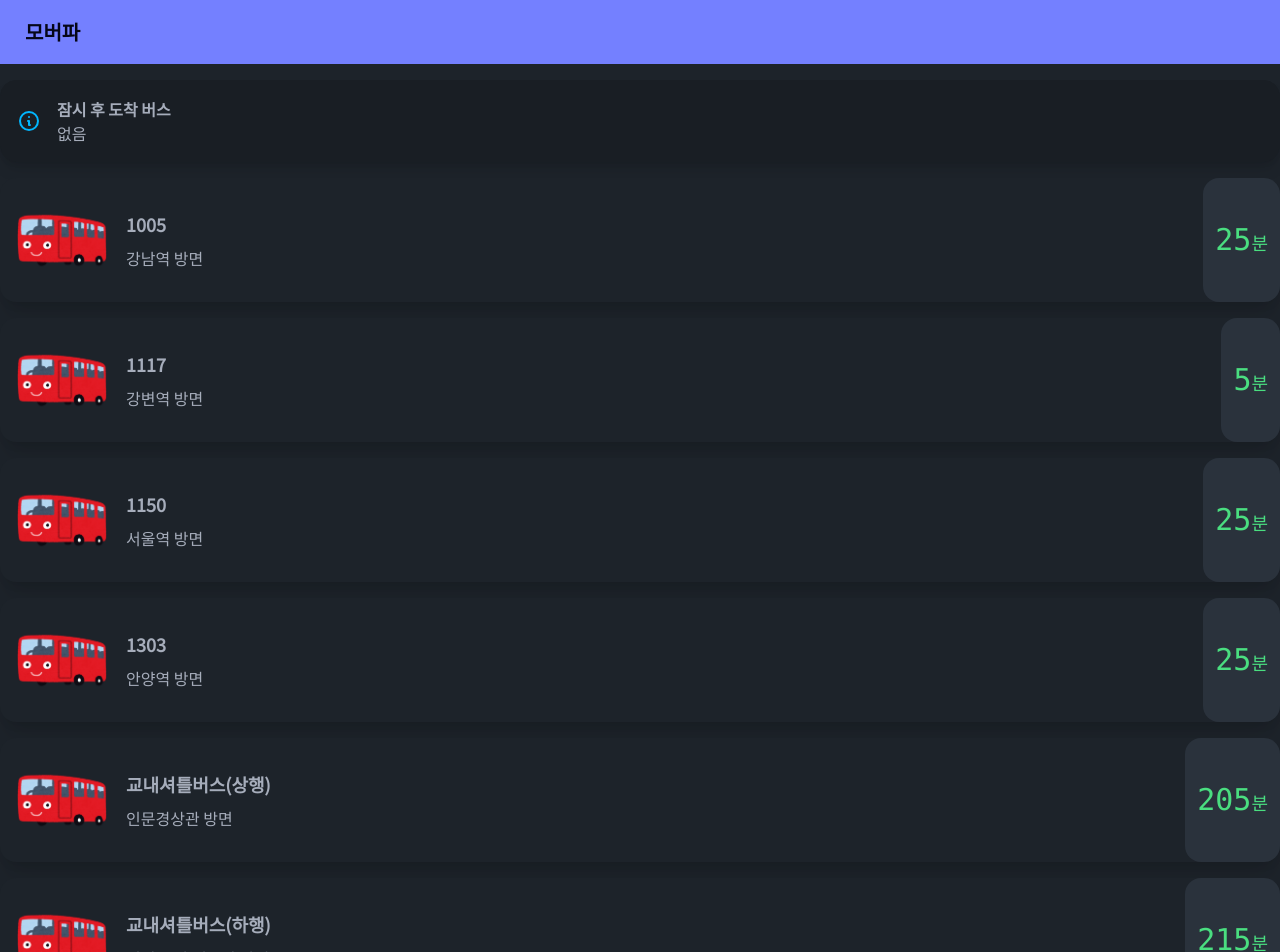
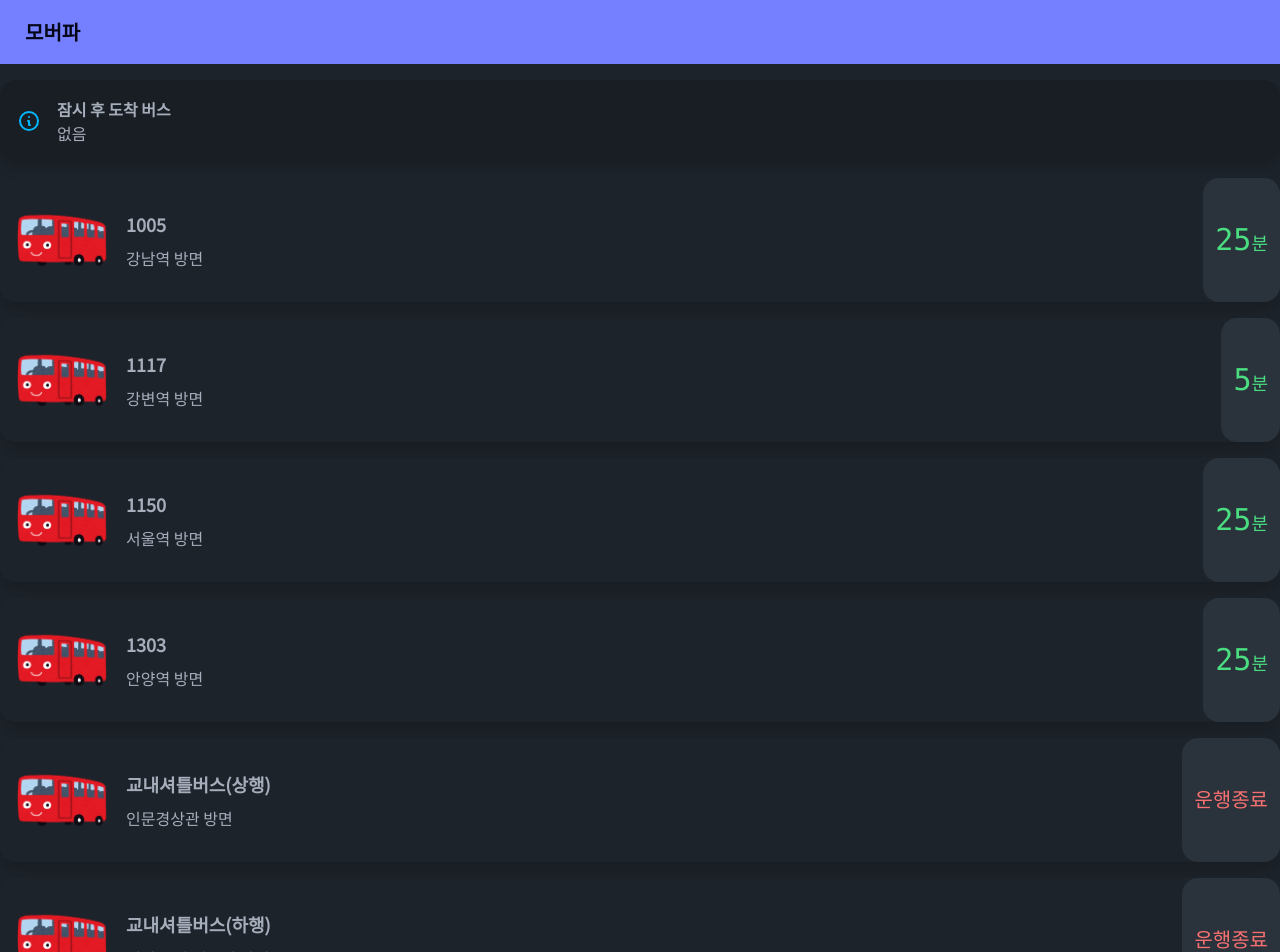
Before and after one commit to hufs-opensw-7/bus-finder, a React (Create React App) app: page / in a window 1280 px wide. Shown: the top 952 px of the page. Built offline with nearby package versions, Linux system fonts and the light colour scheme.

Commit message:
Add 운행종료

```diff
--- a/src/components/MainPage/BusCard.js
+++ b/src/components/MainPage/BusCard.js
@@ -42,6 +42,8 @@ function BusCard() {
 
           if (timeToNextBusInMinutes <= 2) {
             nextBuses[item.bus_number] = "곧 도착";
+          } else if (timeToNextBusInMinutes > 120) {
+            nextBuses[item.bus_number] = "운행종료";
           } else {
             nextBuses[item.bus_number] = timeToNextBusInMinutes;
           }
@@ -59,8 +61,8 @@ function BusCard() {
           const timeDifference = firstBusDateTime - now;
           const timeToNextBusInMinutes = Math.round(timeDifference / 60000); // Convert milliseconds to minutes
 
-          if (timeToNextBusInMinutes <= 2) {
-            nextBuses[item.bus_number] = "곧 도착";
+          if (timeToNextBusInMinutes > 120) {
+            nextBuses[item.bus_number] = "운행종료";
           } else {
             nextBuses[item.bus_number] = timeToNextBusInMinutes;
           }
@@ -93,17 +95,17 @@ function BusCard() {
               </p>
             </div>
 
-            <div className="content-center p-3 bg-neutral rounded-box text-green-400">
+            <div className={`content-center p-3 bg-neutral rounded-box ${timeToNextBuses[busNumber] === "운행종료" ? "text-red-400" : "text-green-400"}`}>
               <span
                 className={`font-mono ${
-                  timeToNextBuses[busNumber] === "곧 도착"
+                  timeToNextBuses[busNumber] === "곧 도착" || timeToNextBuses[busNumber] === "운행종료"
                     ? "text-base lg:text-xl"
                     : "text-xl lg:text-3xl"
                 }`}
               >
                 <span>{timeToNextBuses[busNumber]}</span>
               </span>
-              {timeToNextBuses[busNumber] !== "곧 도착" && (
+              {timeToNextBuses[busNumber] !== "곧 도착" && timeToNextBuses[busNumber] !== "운행종료" && (
                 <span className="text-sm lg:text-lg">분</span>
               )}
             </div>
--- a/src/page/Game2048Page.js
+++ b/src/page/Game2048Page.js
@@ -1,4 +1,4 @@
-import React, { useEffect } from "react";
+import React from "react";
 
 function Game2048Page() {
   return (
```
Also changed, not shown: src/assets/blue_bus.png (added).
